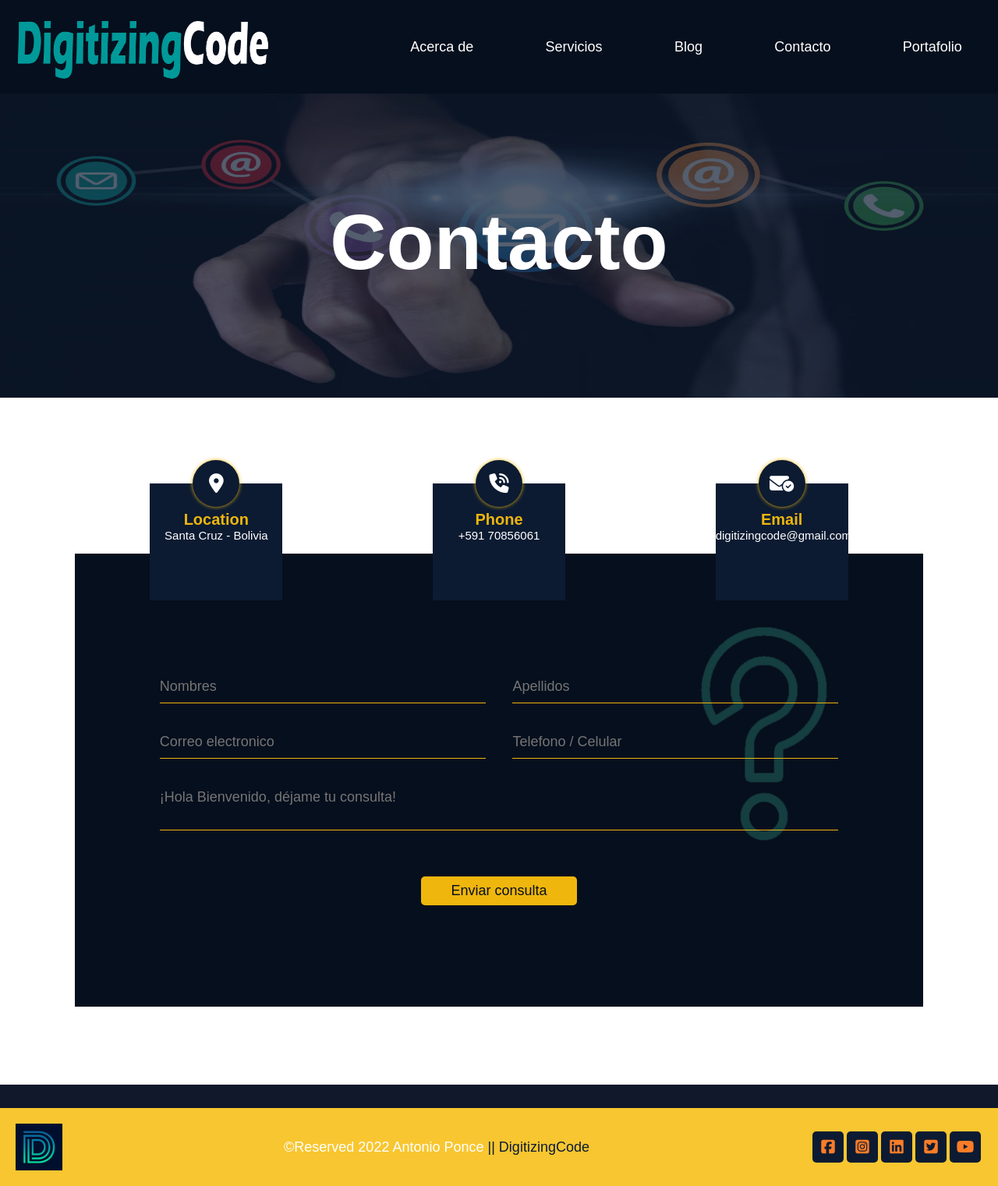
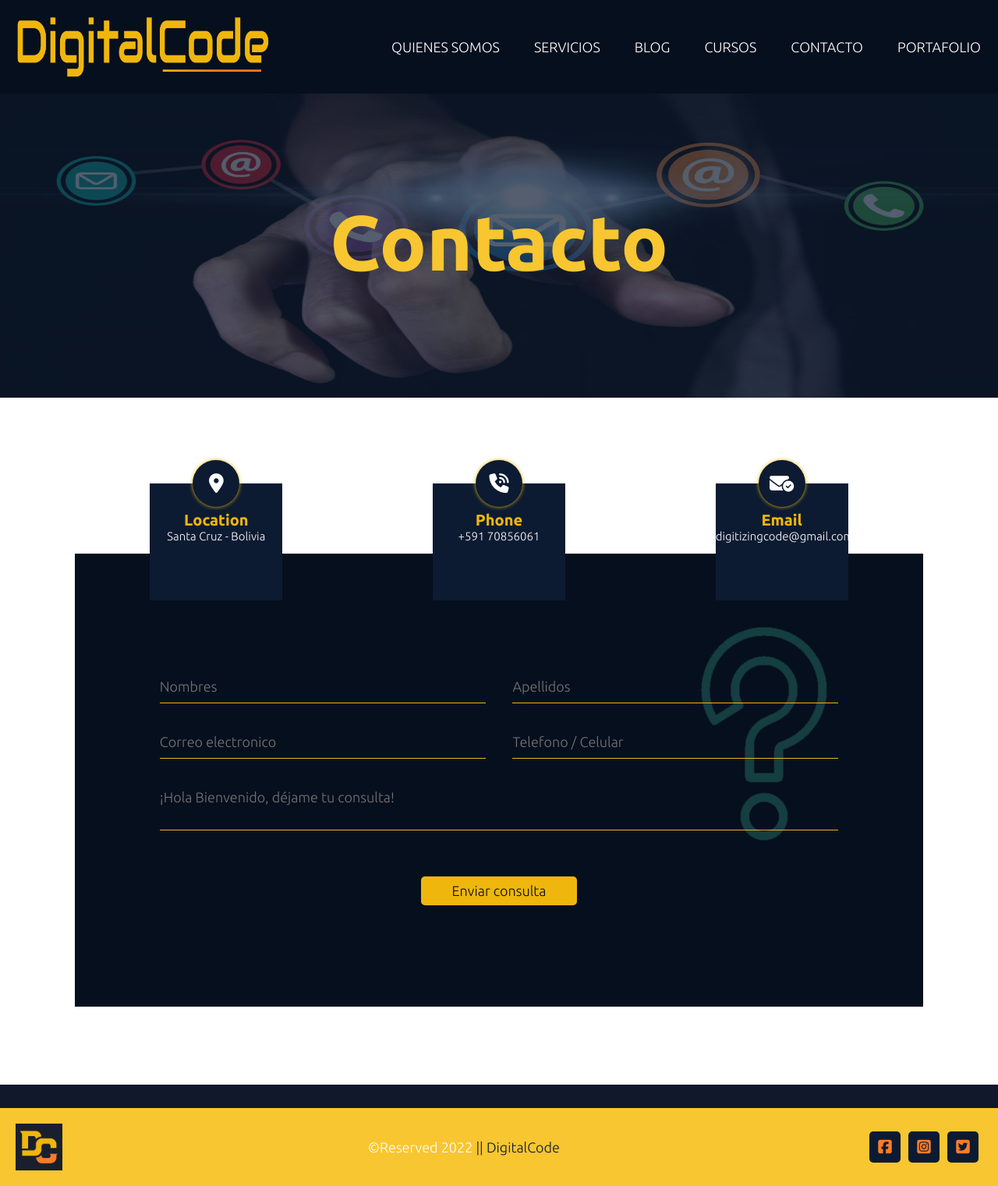
Before and after one commit to Antonmarchitec/digitalcode, a plain HTML site: page contacto.html in a window 1280 px wide. Shown: the whole page at 78% size. Drawn offline with Linux system fonts and the light colour scheme; some packages are replaced by stand-ins of ours; a script that the page names is missing.

Commit message:
04_digitalCode

```diff
--- a/contacto.html
+++ b/contacto.html
@@ -4,7 +4,7 @@
     <meta charset="UTF-8">
     <meta http-equiv="X-UA-Compatible" content="IE=edge">
     <meta name="viewport" content="width=device-width, initial-scale=1.0">
-    <link rel="icon" href="./image/ico-logo.ico">
+    <link rel="icon" href="./image/logo-ico.ico">
 
 
     <!--LINKS PERSONALIZADOS-->
@@ -25,7 +25,7 @@
     <!-------GOOGLE FONTS-->
     <link rel="preconnect" href="https://fonts.googleapis.com">
     <link rel="preconnect" href="https://fonts.gstatic.com" crossorigin>
-    <link href="https://fonts.googleapis.com/css2?family=Oswald:wght@300;600&display=swap" rel="stylesheet">
+    <link href="https://fonts.googleapis.com/css2?family=Ubuntu:wght@300;700&display=swap" rel="stylesheet">
 
 
 
@@ -53,27 +53,28 @@
        <!--BLOCK HEADER-->
        <nav class="containerHeader">
             <div class="containerHeader_logo">
-                <img src="./image/logo.jpg" alt="logo" style="width: 100%; height:100%;">
+                <img src="./image/digital.png" alt="logo" style="width: 100%; height:100%;">
             </div>
 
             <ul class="containerHeader_ul" id="containerHeader_ul">
                 <li class="containerHeader_ul_li">
-                    <a href="index.html" class="containerHeader_ul_li_a"> Acerca de </a>
+                    <a href="index.html" class="containerHeader_ul_li_a"> QUIENES SOMOS </a>
                 </li>
                 <li class="containerHeader_ul_li">
-                    <a href="servicios.html" class="containerHeader_ul_li_a"> Servicios </a>
-                </li>
-
-                <li class="containerHeader_ul_li">
-                    <a href="blog.html" class="containerHeader_ul_li_a"> Blog </a>
+                    <a href="servicios.html" class="containerHeader_ul_li_a"> SERVICIOS </a>
                 </li>
                 <li class="containerHeader_ul_li">
-                    <a href="contacto.html" class="containerHeader_ul_li_a"> Contacto </a>
+                    <a href="blog.html" class="containerHeader_ul_li_a"> BLOG </a>
                 </li>
-
                 <li class="containerHeader_ul_li">
-                    <a href="https://antonmarchitec.github.io/project_ap/"
-                    class="containerHeader_ul_li_a"> Portafolio </a>
+                    <a href="#" class="containerHeader_ul_li_a"> CURSOS </a>
+                </li>
+                <li class="containerHeader_ul_li">
+                    <a href="contacto.html" class="containerHeader_ul_li_a"> CONTACTO </a>
+                </li>
+                <li class="containerHeader_ul_li">
+                    <a href="#"
+                     class="containerHeader_ul_li_a"> PORTAFOLIO </a>
                 </li>
             </ul>
 
@@ -185,12 +186,12 @@
        <!--BLOCK FOOTER-->
        <footer class="cont_descripcion_footer">
          <figure class="cont_descripcion_logo">
-            <img src="./image/logo_didgitizing.jpg" alt="logo" style="width:100%;height:100%;">
+            <img src="./image/logoDigitalCode.jpg" alt="logo" style="width:100%;height:100%;">
          </figure>
 
          <div class="cont_descripcion_reserved">
-            <p class="cont_descripcion_reserved_text"> ©Reserved 2022 Antonio Ponce
-                <span class="text"> || DigitizingCode</p>
+            <p class="cont_descripcion_reserved_text"> ©Reserved 2022
+                <span class="text"> || DigitalCode</p>
          </div>
 
          <div class="cont_descripcion_redes">
@@ -206,23 +207,12 @@
                 </div>
             </a>
 
-            <a href="https://linkedin.com/in/antonio-dennis-ponce-salazar-255243225" target="_blank">
-                <div class="cont_descripcion_redes_social">
-                    <i class="conRed fab fa-linkedin" target="_blank"></i>
-                </div>
-            </a>
-
             <a href="https://twitter.com/AntonioDennisP1" target="_blank">
                 <div class="cont_descripcion_redes_social">
                     <i class="conRed fab fa-twitter-square"></i>
                 </div>
             </a>
 
-            <a href="https://www.youtube.com/channel/UCElch2zsoBX7PzHxa6I53rQ" target="_blank">
-                <div class="cont_descripcion_redes_social">
-                    <i class="conRed fab fa-youtube"></i>
-                </div>
-            </a>
          </div>
        </footer>
     </main>
--- a/scss/_about.scss
+++ b/scss/_about.scss
@@ -169,7 +169,7 @@
             }
         }
         .cont_descripcion_redes{
-            width: 220px;
+            width: 150px;
             padding: 10px 0px;
             display: flex;
             flex-direction: row;
--- a/scss/_servicios.scss
+++ b/scss/_servicios.scss
@@ -33,8 +33,10 @@
             position: absolute;
             top:0px;
             .containerHeaderContServicios_banner_title{
-                color: white;
+                color:$COLOR_ORANGE;
                 font-size: 100px;
+                padding: 20px;
+                font-weight: 700;
             }
         }
 
--- a/scss/_variables.scss
+++ b/scss/_variables.scss
@@ -1,6 +1,5 @@
 
 //////////////////////////PALETA DE COLORES EJ 2
-$colorVerde :#efb60d;
 //$colorVerde :#56fbd3;
 $colorVerdeTrans :#56fbd23a;
 
@@ -37,6 +36,7 @@ $FuenteTipoDos:40px;             //se esta utilizando en el max 720px
 
 
 //DIGITALCODE
+$colorVerde :#efb60d;   //ojo
 $COLOR_ORANGE:#f8c630;
 $COLOR_ROSADO:#fa7c28;
 $colorAzul :#0c1b32;
--- a/scss/formularios/_form_sitios_web.scss
+++ b/scss/formularios/_form_sitios_web.scss
@@ -19,7 +19,7 @@
         text-align: start;
         margin: auto;
         .title__sitio{
-            color: $colorCelesteOscuro;
+            color: $COLOR_ORANGE;
             font-size: 50px;
             line-height: 52px;
         }
```
Also changed, not shown: blog.html (+17 -26 lines), form_sitio_web.html (+12 -21 lines), index.html (+2 -12 lines), servicios.html (+19 -24 lines), css/main.css, image/logo-ico.ico (added), 1 other file.
